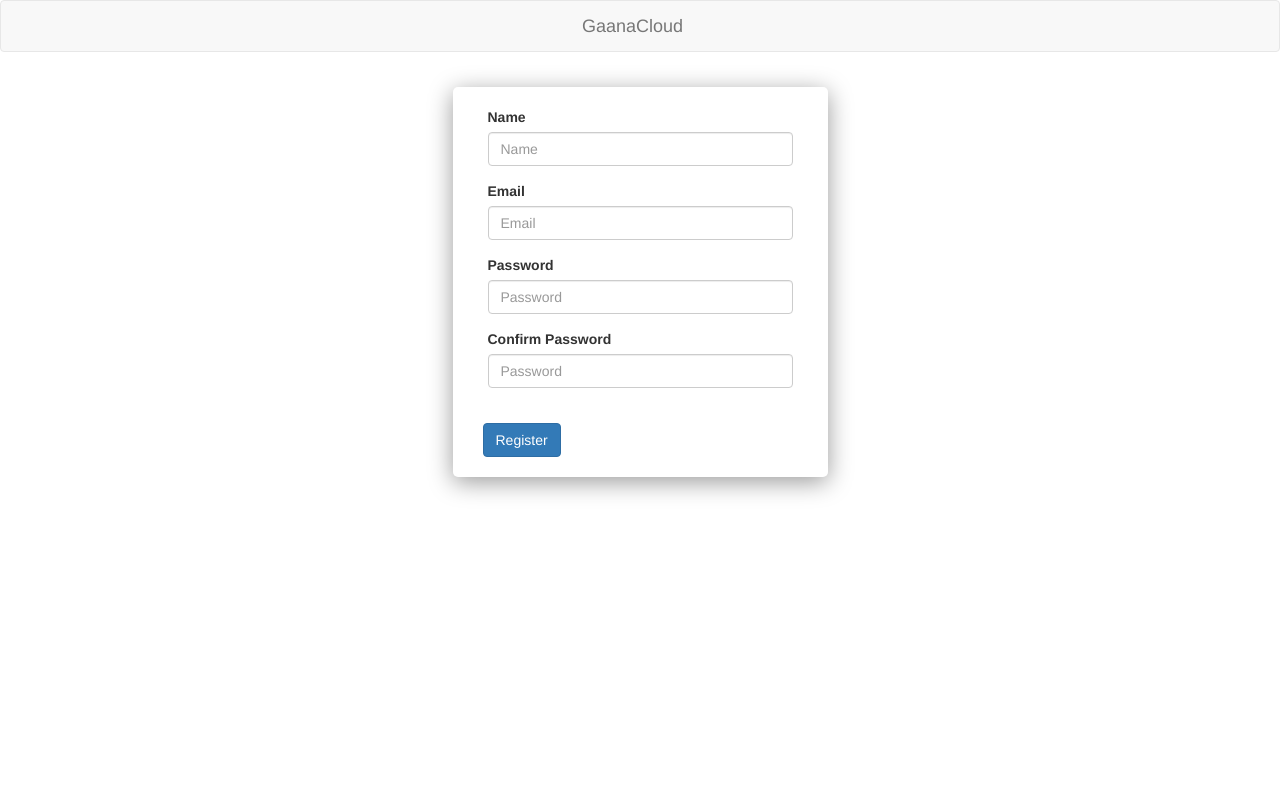
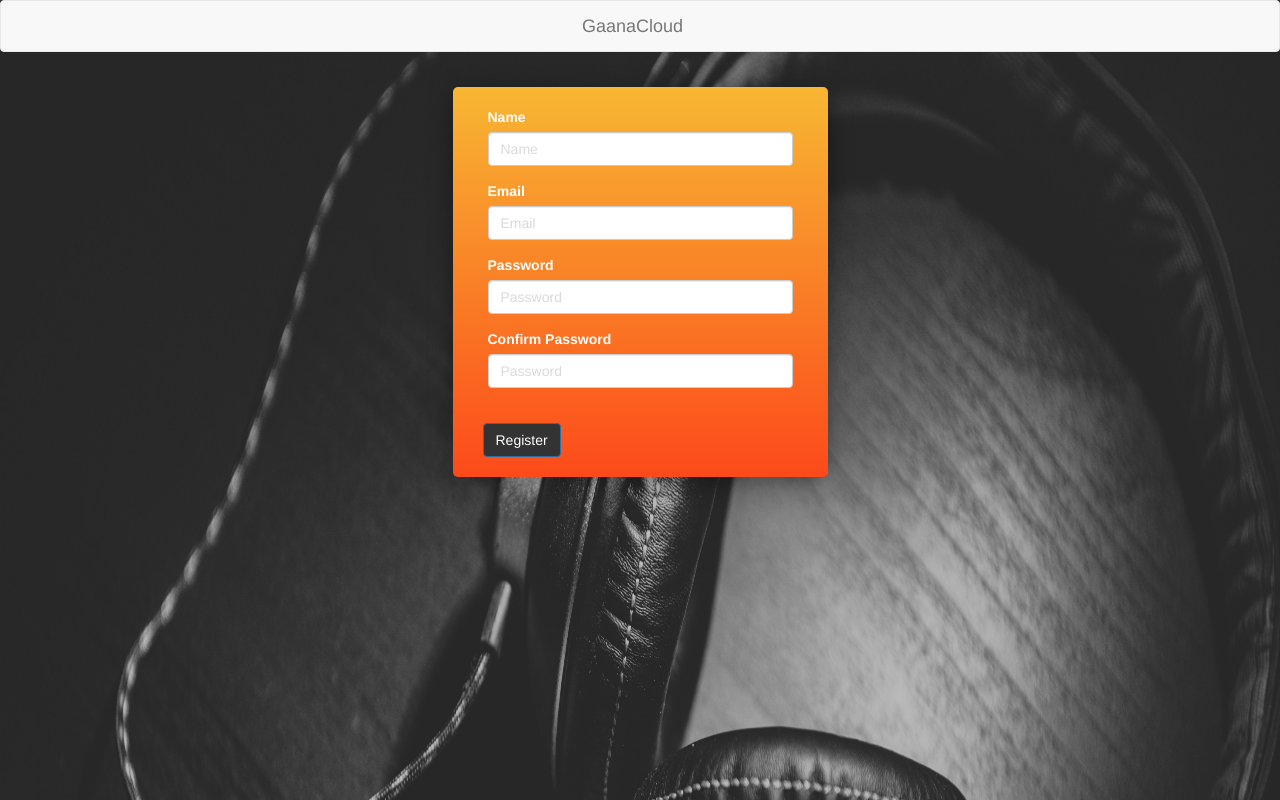
Before and after one commit to ishanjoshi02/MiniProject, a PHP site: page /signup.html in a window 1280 px wide. Run offline with PHP 8.4, Linux system fonts and the light colour scheme; some libraries are stand-ins or nearby versions.

Commit message:
Applied SoundCloud effect to all pages except index

```diff
--- a/Stylesheets/styleLogin.css
+++ b/Stylesheets/styleLogin.css
@@ -52,6 +52,7 @@
 
     margin-left: 10px;
     margin-top: 20px;
+    background-color: #333;
 }
 
 .navbar-brand {
@@ -80,6 +81,7 @@
 }
 
 *::placeholder {
+
     color: #dadada !important;
 }
 
--- a/Stylesheets/styleSignUp.css
+++ b/Stylesheets/styleSignUp.css
@@ -52,6 +52,7 @@
 
     margin-left: 10px;
     margin-top: 20px;
+    background-color: #333;
 }
 
 .navbar-brand {
@@ -71,3 +72,22 @@
   /*outline-offset: 50px;*/
   text-shadow: 6px 6px 6px #afafaf;
 }
+
+.signup-box {
+
+    color: #fff;
+    background: #fc4a1a;  /* fallback for old browsers */
+    background: linear-gradient(to bottom, #f7b733, #fc4a1a); /* W3C, IE 10+/ Edge, Firefox 16+, Chrome 26+, Opera 12+, Safari 7+ */
+}
+
+*::placeholder {
+
+    color: #dadada !important;
+}
+
+body {
+
+    background-image: url("Images/signup.jpg");
+    background-size: 100% 180%;
+    background-repeat: no-repeat !important;
+}
--- a/login.html
+++ b/login.html
@@ -44,7 +44,7 @@
                         <input type="password" class="form-control" name="inputPassword" placeholder="Password">
                     </div>
                 </div>
-                <button id="submit1" class="btn btn-default">Log In</button>
+                <button id="submit1" class="btn btn-primary">Log In</button>
             </div>
     </form>
 </body>
```
Also changed, not shown: Stylesheets/styleUpload.css (+19 -0 lines), Stylesheets/Images/signup.jpg (added), Stylesheets/Images/upload.jpg (added).
